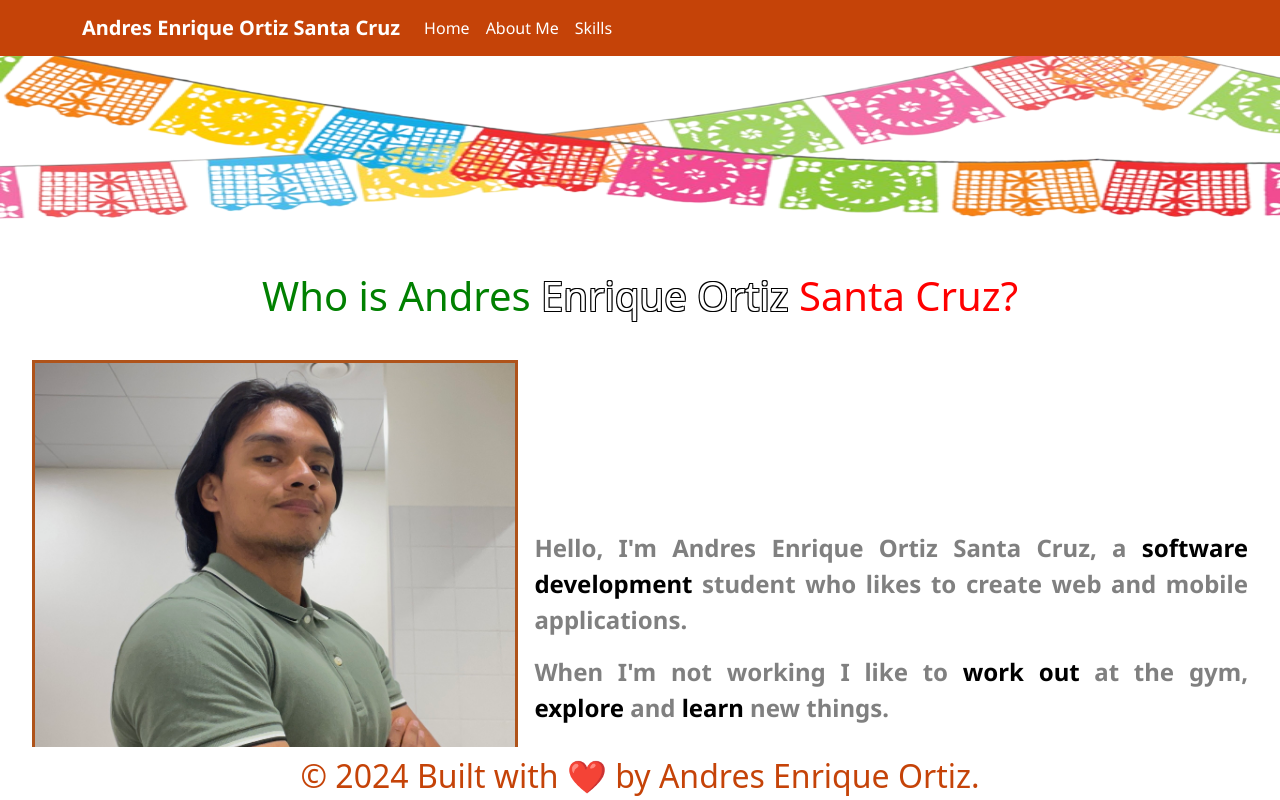
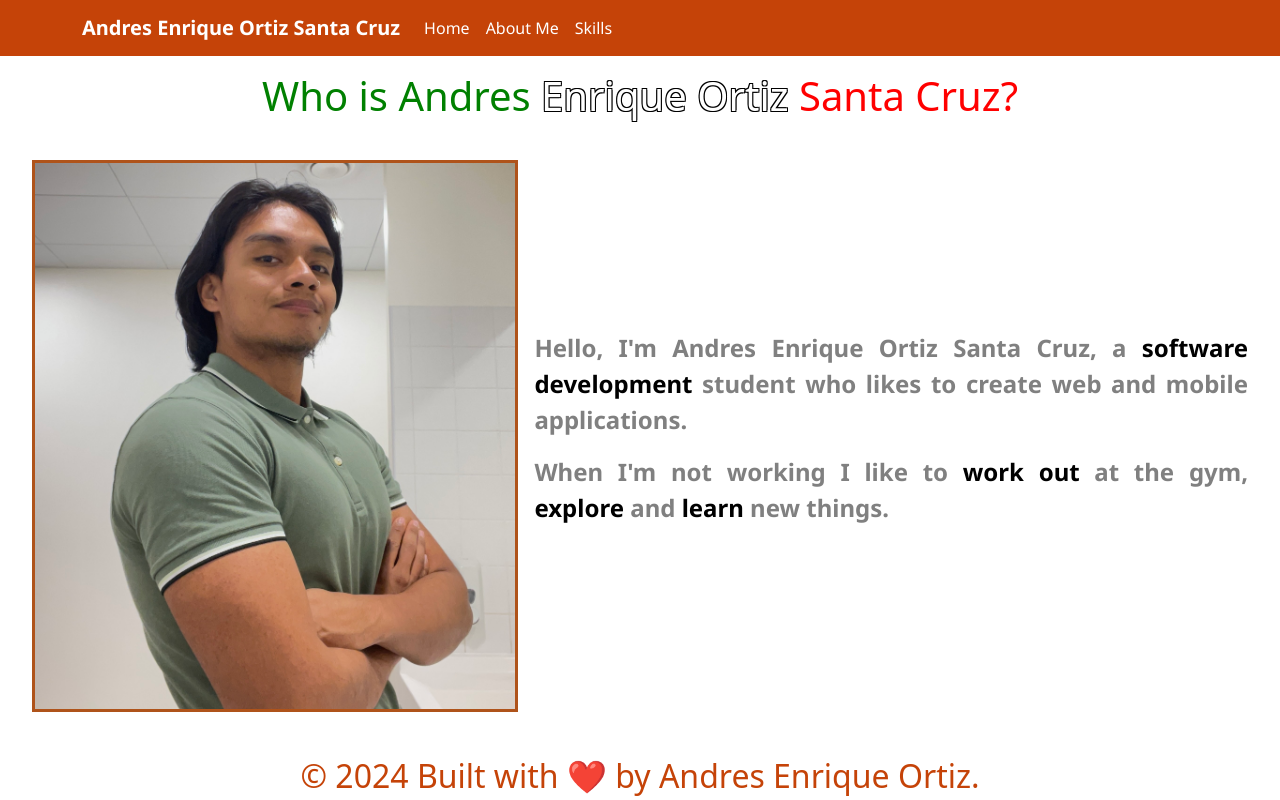
Before and after one commit to andr3sEnrique/my-portfolio, a React (Create React App) app: page /about in a window 1280 px wide. Shown: the top 800 px of the page. Built offline with nearby package versions, Linux system fonts and the light colour scheme.

Commit message:
remove banderines

```diff
--- a/src/components/About.js
+++ b/src/components/About.js
@@ -2,7 +2,6 @@ import React, { useEffect, useState, useRef } from "react";
 import { Modal, Button } from 'react-bootstrap';
 import Experience from './Experience';
 import Contact from "./Contact";
-import Papel from "../img/papel-picado.png";
 import Cempasuchil from '../img/cempasuchil.png';
 import profile from '../img/profile-pic.jpg';
 import LogoUtez from '../img/Logo-utez.png';
@@ -110,7 +109,6 @@ function About () {
                 <Loader image={Quetzalcoatl} />
             ) : (
                 <div className="pt-5">
-                    <img className="papel" src={Papel} alt="papel picado" />
                     <div className="container-xxl">
                         <div className={`mt-4 altar-level level-1 visible`}>
                             <h1 className="title">
```
